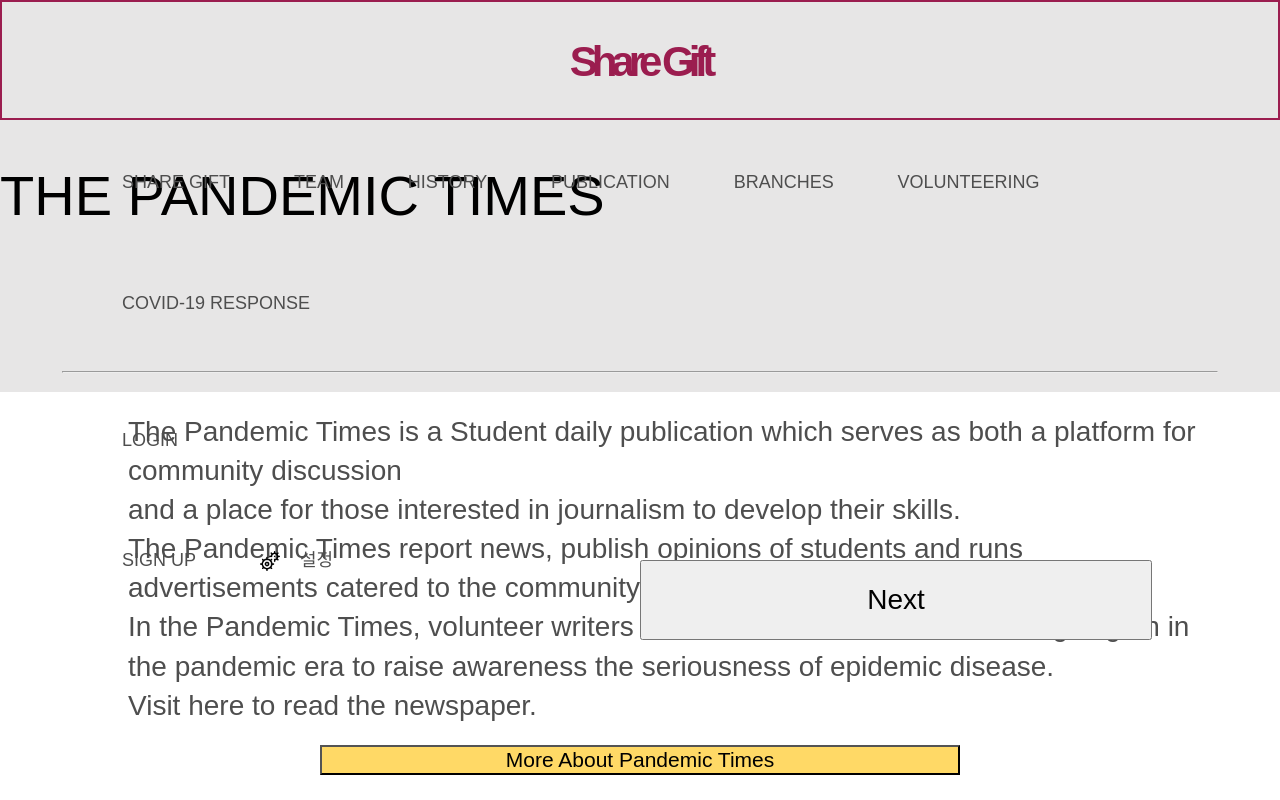
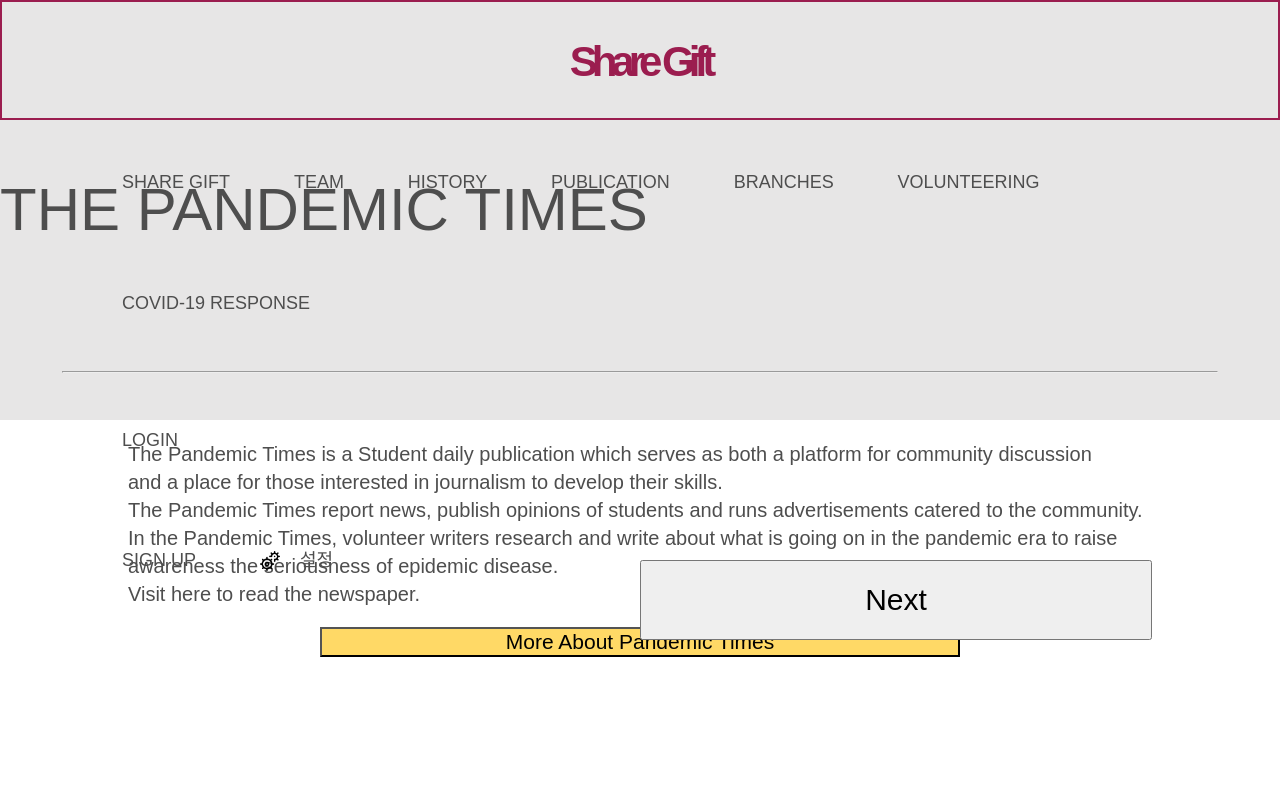
Before and after one commit to yeet1miester/shareGift, a Django app: page /pandemictimes/ in a window 1280 px wide. Run offline with Django 3.2, Linux system fonts and the light colour scheme; some libraries are stand-ins or nearby versions; some web fonts are replaced.

Commit message:
Update pandemictimes.html

```diff
--- a/Webapp/firstProject/shareGift/templates/frontend/pandemictimes.html
+++ b/Webapp/firstProject/shareGift/templates/frontend/pandemictimes.html
@@ -80,10 +80,10 @@
         .header{text-align:center; position:relative;  margin-bottom: 10px; border-bottom: solid salmon; }
         .but{position: relative; right:18%; top: 10%;}
         .but1{position: relative; left:20%; top: 10%;}
-        .subheader{ font-size: 400%;color:black; background-color: #e7e6e6ff;}
-        .writing{font-size: 200%;margin-left: 10%; margin-right: 5%;}
+        .subheader{ font-size: 60px; color: #maroon; background-color: #e7e6e6ff;}
+        .writing{font-size: 20px;margin-left: 10%; margin-right: 5%;}
          .images{position: relative; left:3vh}
-         .next{position:fixed; top:70%; right:10%; width: 40%; height:10%; font-size: 200%;}
+         .next{position:fixed; top:70%; right:10%; width: 40%; height:10%; font-size: 30px;}
          .moreabout{position: relative; top:10%; left:25%; width: 50%; height: 5%; font-size: 150%; background-color: #ffd966ff;}
 
    </style>
```
